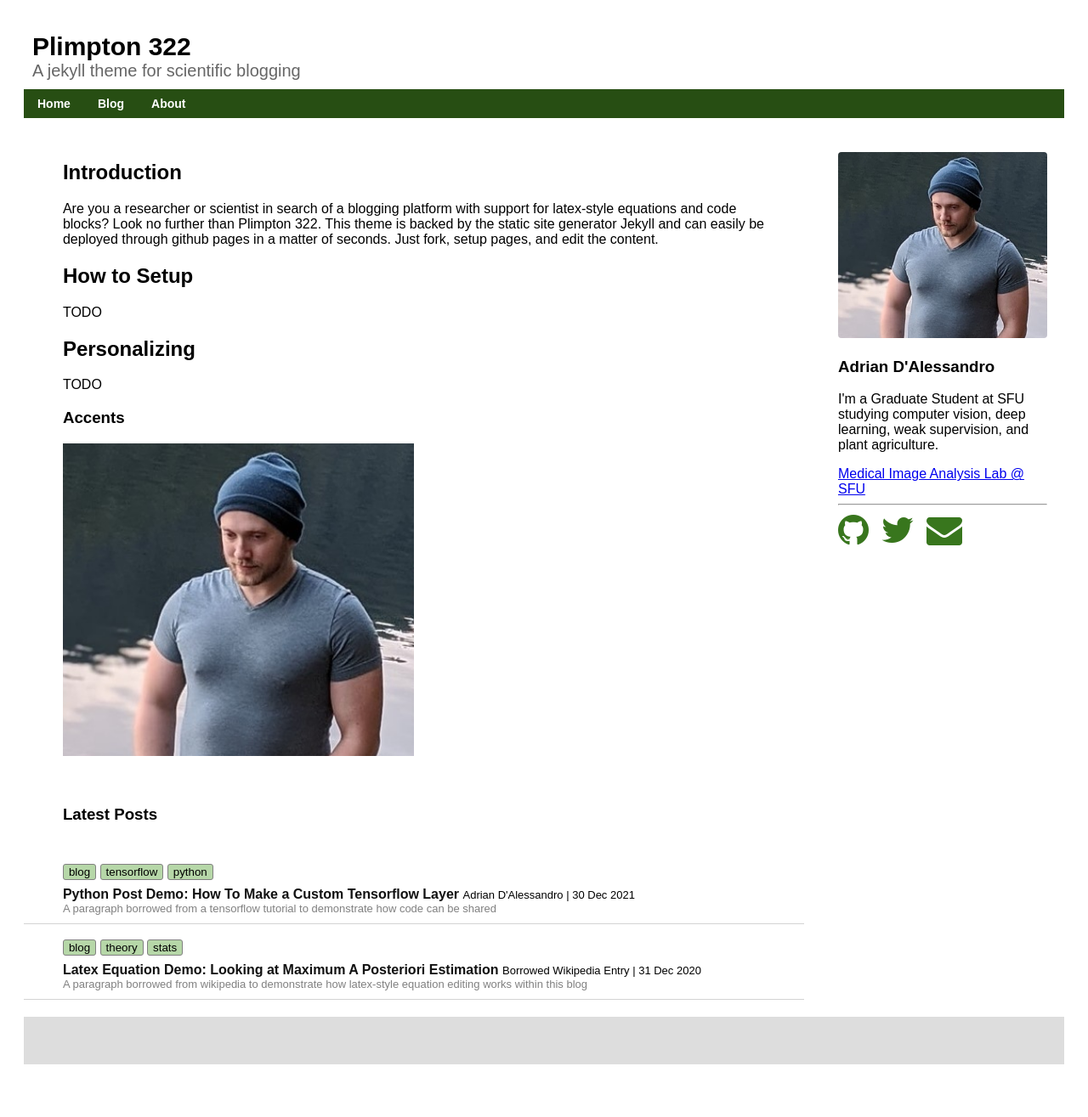
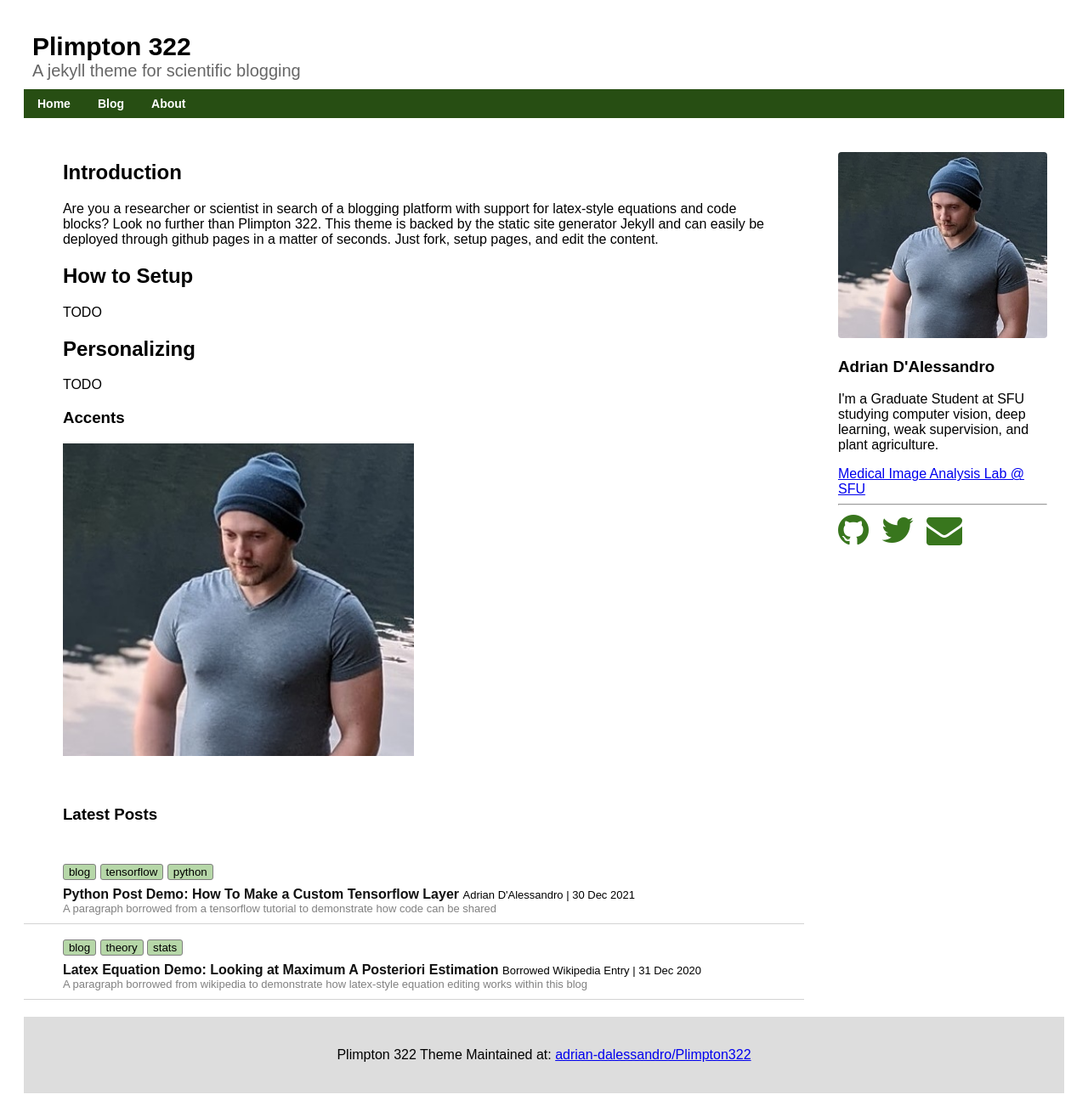
Before and after one commit to adrian-dalessandro/Plimpton322, a Jekyll site: the page built from index.md, in a window 1280 px wide. Shown: the whole page at 85% size. Built offline with Jekyll 4.4.1, drawn with Linux system fonts in a browser that asks for light colours; before the commit the page ends 1281 px from its top, so only the background shows below that.

Commit message:
Update footer.html

```diff
--- a/_includes/footer.html
+++ b/_includes/footer.html
@@ -1,3 +1,3 @@
 <div class="footer">
-  <p>{{ site.footer }}</p>
+  <p>Plimpton 322 Theme Maintained at: <a href="https://github.com/adrian-dalessandro/Plimpton322">adrian-dalessandro/Plimpton322</a></p>
 </div>
```
